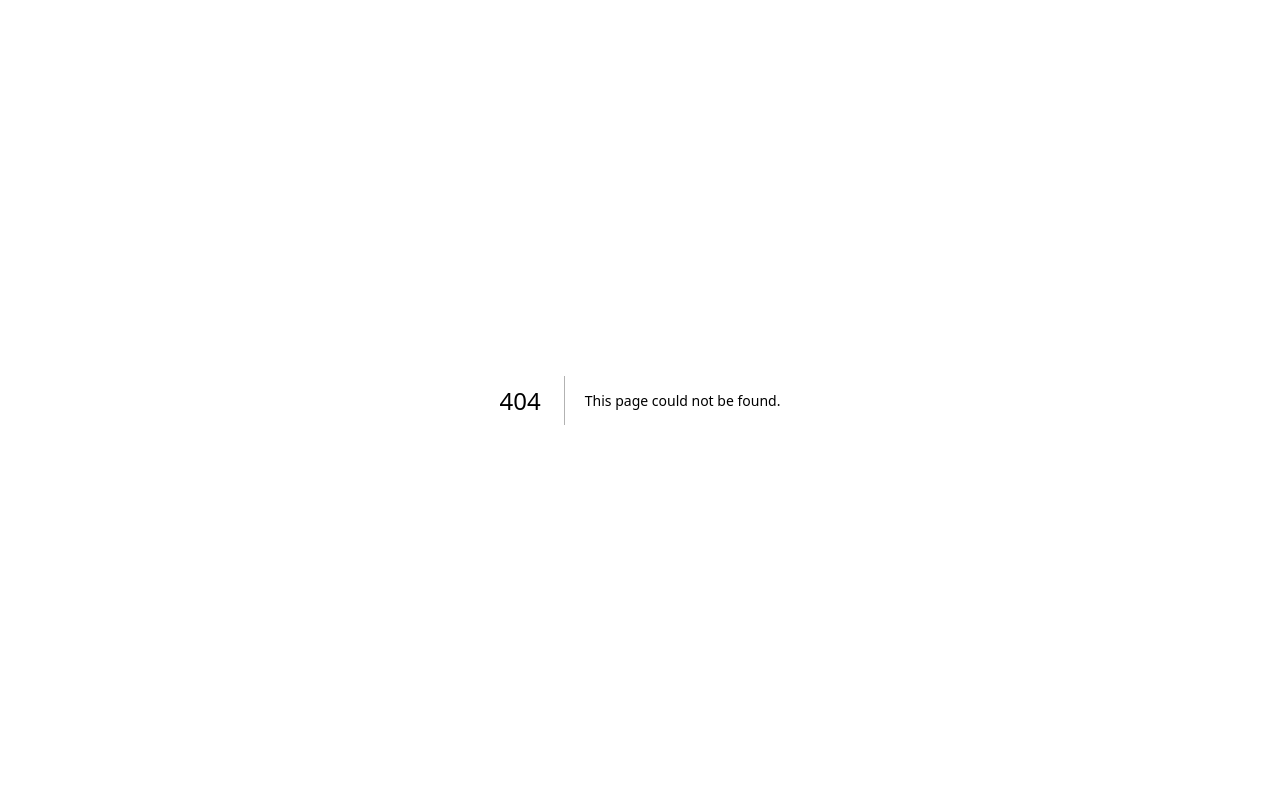
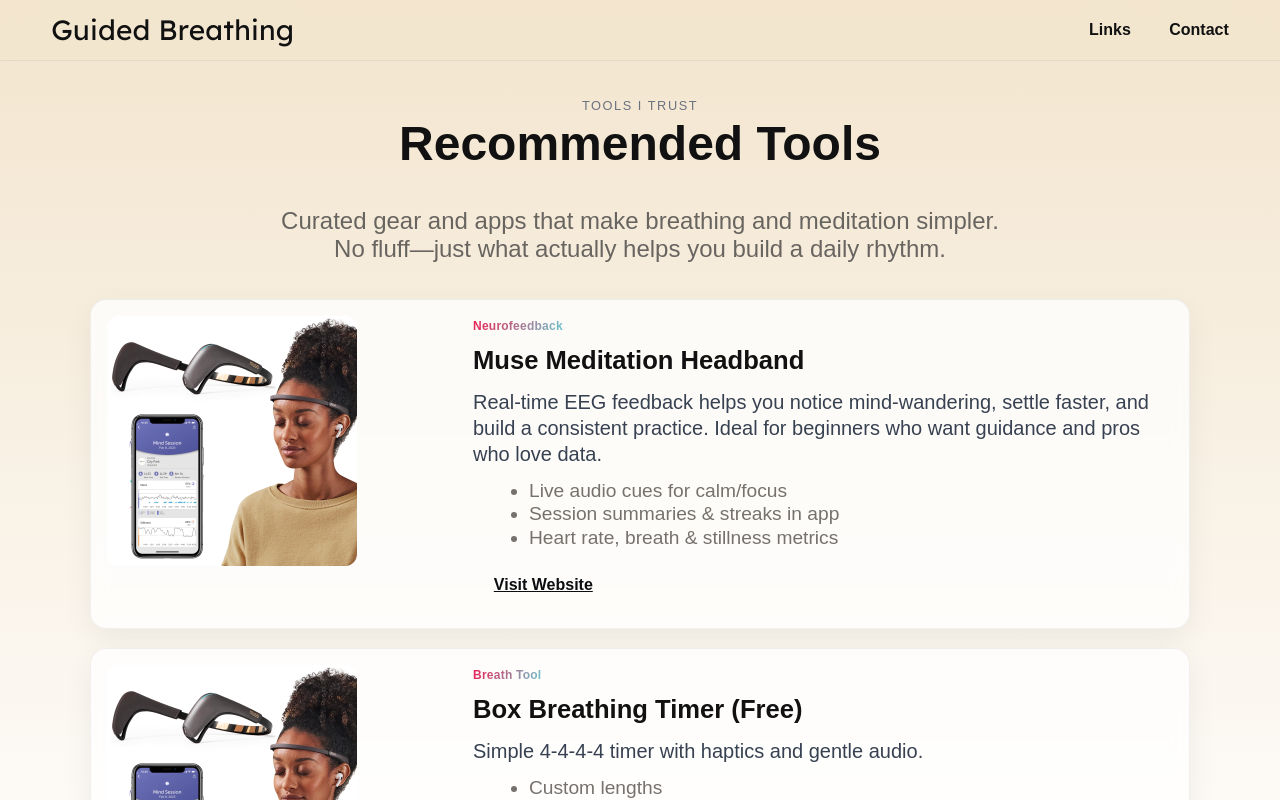
Before and after one commit to reginaldevelops/Breathingwebsite, a Next.js app: page /links in a window 1280 px wide. Before the commit this address had no page. Shown: the top 800 px of the page. Built offline with nearby package versions, Linux system fonts and the light colour scheme.

Commit message:
Full version - No links

```diff
--- /dev/null
+++ b/app/links/page.jsx
@@ -0,0 +1,14 @@
+import React from "react";
+import LinksPage from "@/components/Linkpage";
+import Nav from "@/components/Nav";
+
+const Links = () => {
+  return (
+    <>
+        <Nav alwaysScrolled />
+        <LinksPage />
+    </>
+  );
+};
+
+export default Links;
--- a/app/page.module.css
+++ b/app/page.module.css
@@ -38,7 +38,7 @@
   font-family: var(--font-geist-mono);
   padding-left: 0;
   margin: 0;
-  font-size: 14px;
+  font-size: 15px;
   line-height: 24px;
   letter-spacing: -0.01em;
   list-style-position: inside;
--- /dev/null
+++ b/components/Linkpage.jsx
@@ -0,0 +1,203 @@
+"use client"
+
+import React from "react";
+import styled from "styled-components";
+
+// Data you can extend easily
+const tools = [
+  {
+    title: "Muse Meditation Headband",
+    href: "https://choosemuse.com/",
+    description:
+      "Real-time EEG feedback helps you notice mind-wandering, settle faster, and build a consistent practice. Ideal for beginners who want guidance and pros who love data.",
+    bullets: [
+      "Live audio cues for calm/focus",
+      "Session summaries & streaks in app",
+      "Heart rate, breath & stillness metrics"
+    ],
+    image: "/muse-headband.jpg",
+    tag: "Neurofeedback"
+  },
+  // Add more:
+  {
+    title: "Box Breathing Timer (Free)",
+    href: "https://yourtimer.com",
+    description: "Simple 4-4-4-4 timer with haptics and gentle audio.",
+    bullets: ["Custom lengths", "Dark mode", "No account"],
+    image: "/muse-headband.jpg",
+    tag: "Breath Tool"
+  }
+];
+
+const LinksPage = () => {
+  return (
+    <Wrap>
+      <Header>
+        <Eyebrow>Tools I trust</Eyebrow>
+        <h1>Recommended Tools</h1>
+        <p>
+          Curated gear and apps that make breathing and meditation simpler. No fluff—just
+          what actually helps you build a daily rhythm.
+        </p>
+      </Header>
+
+      <Grid>
+        {tools.map((t) => (
+          <Card key={t.title}>
+            {t.image && (
+              <Thumb>
+                <img src={t.image} alt={`${t.title}`} />
+              </Thumb>
+            )}
+            <Body>
+              {t.tag && <Tag>{t.tag}</Tag>}
+              <h2>{t.title}</h2>
+              <p>{t.description}</p>
+              {t.bullets && (
+                <List>
+                  {t.bullets.map((b, i) => (
+                    <li key={i}>{b}</li>
+                  ))}
+                </List>
+              )}
+              <PrimaryLink href={t.href} target="_blank" rel="noreferrer">
+                Visit Website
+              </PrimaryLink>
+            </Body>
+          </Card>
+        ))}
+      </Grid>
+    </Wrap>
+  );
+};
+
+export default LinksPage;
+
+/* --------- styles --------- */
+
+const CREAM = "#f3e5ce";
+
+const Wrap = styled.main`
+  min-height: 100svh;
+  background: linear-gradient(180deg, ${CREAM} 0%, #fff 100%);
+  padding: 6rem 1rem 4rem;
+  color: #111;
+`;
+
+const Header = styled.header`
+  max-width: 900px;
+  margin: 0 auto 2rem;
+  text-align: center;
+
+  h1 {
+    font-size: clamp(2rem, 4.5vw, 3rem);
+    line-height: 1.1;
+    margin: 0.25rem 0 0.5rem;
+  }
+  p {
+    margin: 1.5em auto;
+    max-width: 720px;
+    color: #686561;
+    font-size: 1.5rem;
+  }
+`;
+
+const Eyebrow = styled.div`
+  display: inline-block;
+  font-size: 0.8rem;
+  letter-spacing: 0.12em;
+  text-transform: uppercase;
+  color: #6b7280;
+`;
+
+const Grid = styled.section`
+  max-width: 1100px;
+  margin: 0 auto;
+  display: grid;
+  gap: 1.2rem;
+  grid-template-columns: 1fr;
+`;
+
+const Card = styled.article`
+  display: grid;
+  grid-template-columns: 1fr 2fr;
+  gap: 1rem;
+  padding: 1rem;
+  border-radius: 16px;
+  background: rgba(255,255,255,0.75);
+  border: 1px solid rgba(17,19,24,0.06);
+  backdrop-filter: blur(8px);
+  -webkit-backdrop-filter: blur(8px);
+  box-shadow: 0 10px 30px rgba(0,0,0,0.06);
+
+  @media (max-width: 540px) {
+    grid-template-columns: 1fr;
+  }
+
+  transition: transform .15s ease, box-shadow .2s ease, background .2s ease;
+  &:hover {
+    transform: translateY(-2px);
+    background: rgba(255,255,255,0.9);
+    box-shadow: 0 16px 40px rgba(0,0,0,0.08);
+  }
+`;
+
+const Thumb = styled.div`
+  align-self: stretch;
+  border-radius: 12px;
+  overflow: hidden;
+  background: #f5f5f5;
+  width:250px;
+  height:250px;
+  img {
+    display: block;
+    width: 100%;
+    height: 100%;
+    object-fit: cover;
+  }
+`;
+
+const Body = styled.div`
+  h2 {
+    font-size: clamp(1.2rem, 2.4vw, 1.6rem);
+    margin: 0 0 .25rem;
+    padding: 5px 0px;
+  }
+  p {
+    font-size:20px;
+    margin: .25rem 0 .5rem;
+    padding: 5px 0px;
+    line-height:1.3em;
+    color: #374151;
+  }
+`;
+
+const Tag = styled.span`
+  display: inline-block;
+  font-size: 0.75rem;
+  color: #0b0d10;
+  background: linear-gradient(120deg, #ee1d52, #69c9d0);
+  -webkit-background-clip: text;
+  -webkit-text-fill-color: transparent;
+  padding-bottom: 0.1rem;
+  margin-bottom: 0.4rem;
+  font-weight: 800;
+  letter-spacing: 0.02em;
+`;
+
+const List = styled.ul`
+  margin: 0 0 .6rem 1rem;
+  color: #76716d;
+  li { margin: 0.1rem 0; }
+  font-size:1.2rem;
+`;
+
+const PrimaryLink = styled.a`
+  align-self: start;
+  display: inline-block;
+  padding: 1.1rem 1.3rem;
+  border-radius: 12px;
+  font-weight: 700;
+  color: #0b0d10;
+  text-decoration: underline;
+`;
--- a/components/Nav.jsx
+++ b/components/Nav.jsx
@@ -3,23 +3,24 @@
 import React, { useState, useEffect } from "react";
 import styled from "styled-components";
 import Link from "next/link";
-import { Lobster } from "next/font/google";
+import { Lexend } from "next/font/google";
 
-const lobster = Lobster({ subsets: ["latin"], weight: "400" });
+const lexend = Lexend({ subsets: ["latin"], weight: "400" });
 
-const Navigation = () => {
+const Navigation = ({ alwaysScrolled = false }) => {
   const [scrolled, setScrolled] = useState(false);
 
   useEffect(() => {
+    if (alwaysScrolled) return; // als altijd true, geen scroll-listener
     const onScroll = () => setScrolled(window.scrollY > 40);
     window.addEventListener("scroll", onScroll, { passive: true });
     onScroll();
     return () => window.removeEventListener("scroll", onScroll);
-  }, []);
+  }, [alwaysScrolled]);
 
   return (
-    <Nav $scrolled={scrolled} role="navigation" aria-label="Primary">
-      <Link href="/" className={`${lobster.className} logo`} aria-label="Guided Breathing – Home">
+    <Nav $scrolled={scrolled || alwaysScrolled} role="navigation" aria-label="Primary">
+      <Link href="/" className={`${lexend.className} logo`} aria-label="Guided Breathing – Home">
         Guided Breathing
       </Link>
       <ul>
```
Also changed, not shown: app/contact/page.jsx (added, +17 -0 lines), components/ContactSection.jsx (added, +92 -0 lines).
